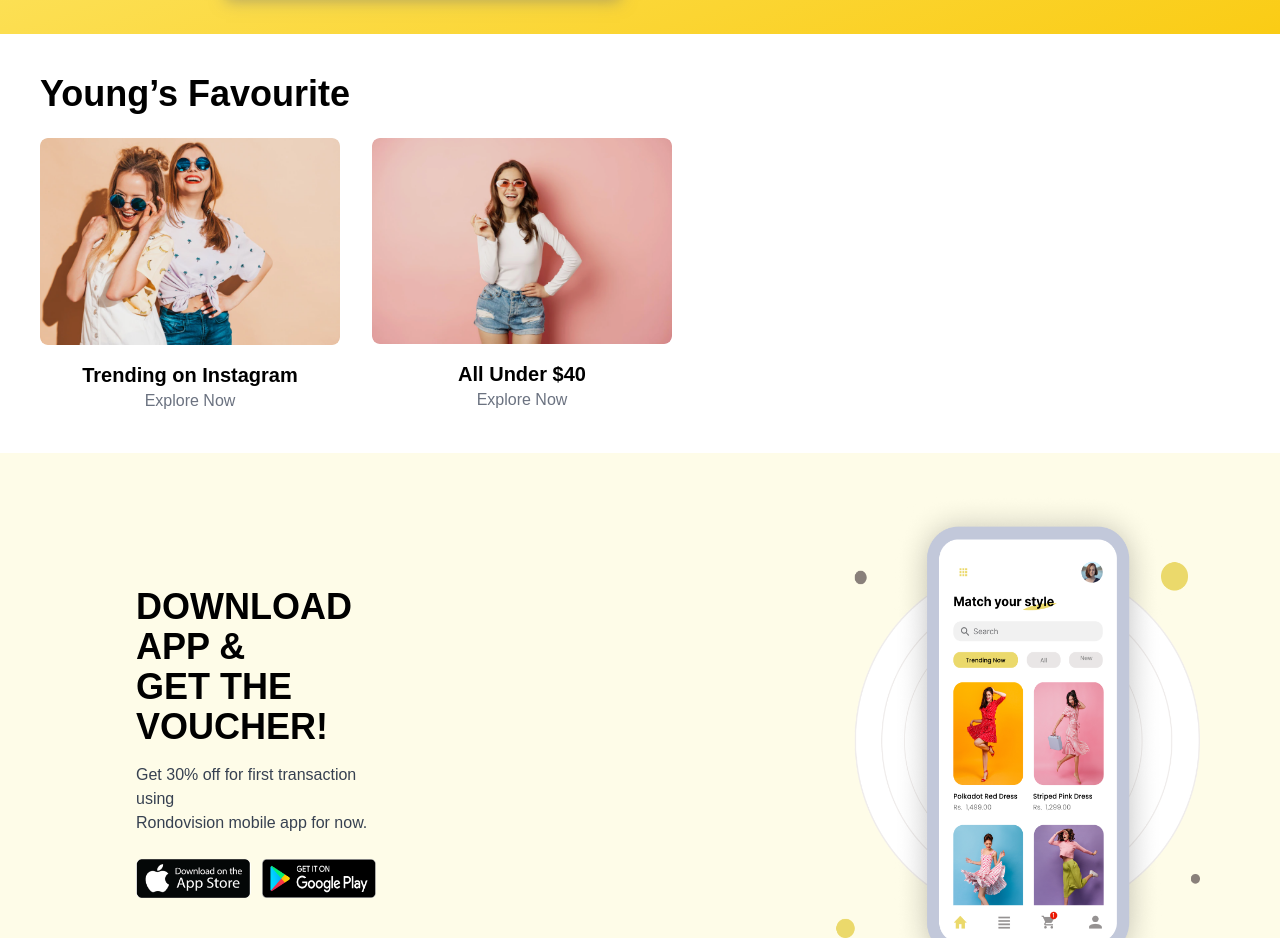
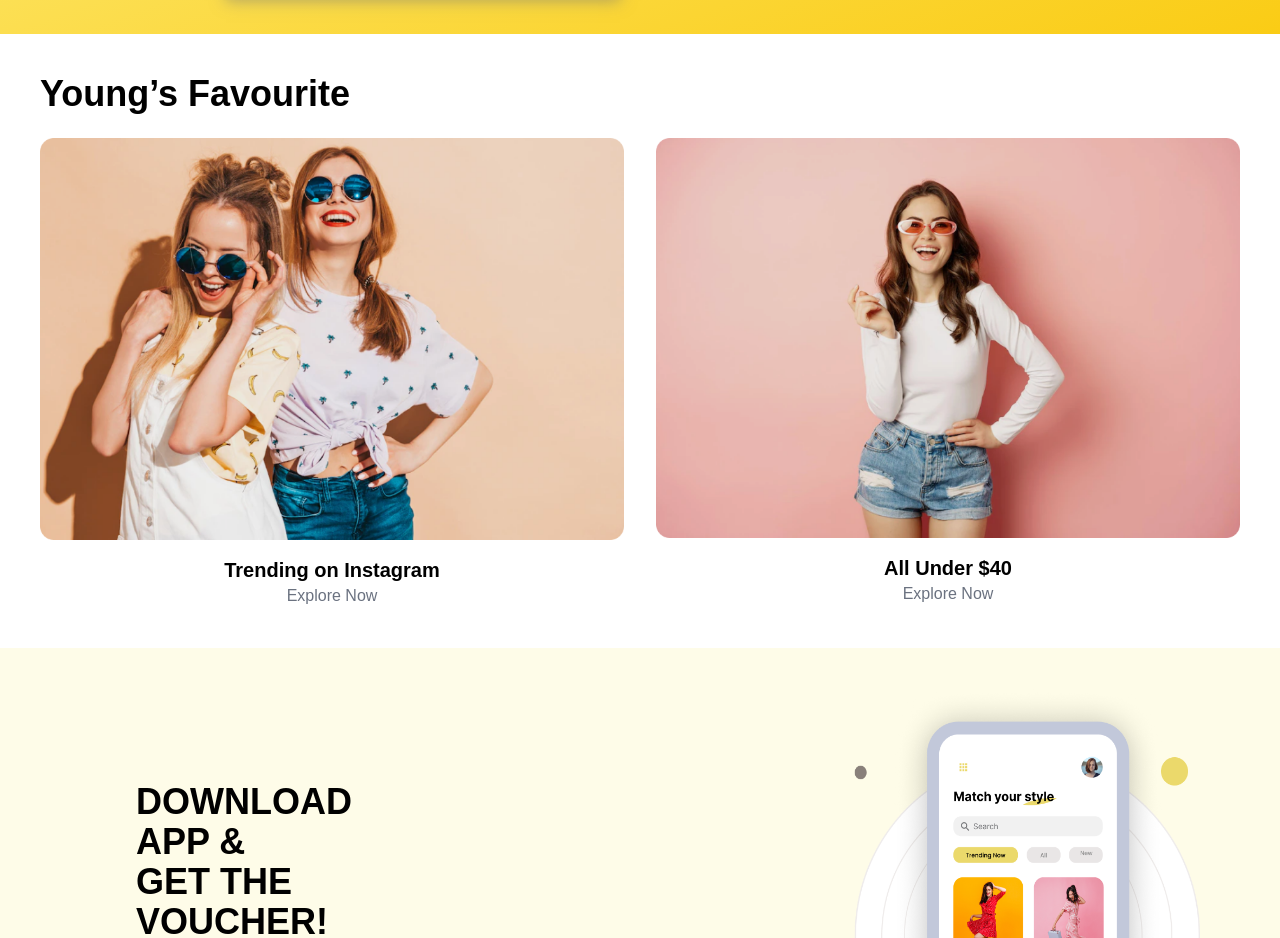
Before and after one commit to MYousuf-Codes/Clothing-E-commerce-Brand, a Next.js app: page / in a window 1280 px wide. Shown: the part 2020-2958 px from the top of the page. Built offline with nearby package versions, Linux system fonts and the light colour scheme.

Commit message:
Update FavoritesSection.tsx

```diff
--- a/src/components/FavoritesSection.tsx
+++ b/src/components/FavoritesSection.tsx
@@ -17,12 +17,14 @@ const FavoritesSection: React.FC = () => {
   return (
     <section className="p-6 md:p-8 lg:p-10">
       <h2 className="text-3xl sm:text-4xl font-extrabold mb-6 text-center sm:text-left">{`Young’s Favourite`}</h2>
-      <div className="flex flex-wrap justify-center sm:justify-start gap-8">
+
+      {/* Use CSS grid to control the layout more precisely */}
+      <div className="grid grid-cols-1 sm:grid-cols-2 gap-8 md:grid-cols-2 lg:grid-cols-2">
         {favorites.map(({ title, img, href }, index) => (
           <Link
             key={index}
             href={href}
-            className="w-full sm:w-1/2 md:w-1/3 lg:w-1/4 text-left transition transform hover:scale-105 flex flex-col items-center"
+            className="text-left transition transform hover:scale-105 flex flex-col items-center"
           >
             <Image
               src={img}
```
